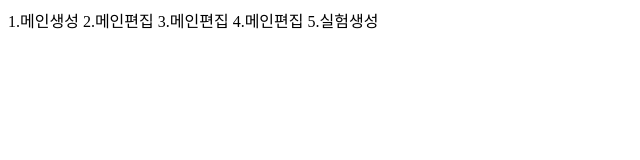
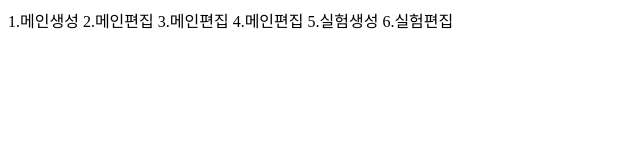
Before and after one commit to byfaith2000/miracle-maker1113, a plain HTML site: page index.html in a window 1280 px wide. Shown: the whole page, without its empty margins (0-640 px from the left). Drawn offline with Linux system fonts and the light colour scheme.

Commit message:
6실험편집

```diff
--- a/index.html
+++ b/index.html
@@ -12,5 +12,6 @@
     3.메인편집
     4.메인편집
     5.실험생성
+    6.실험편집
 </body>
 </html>
```
